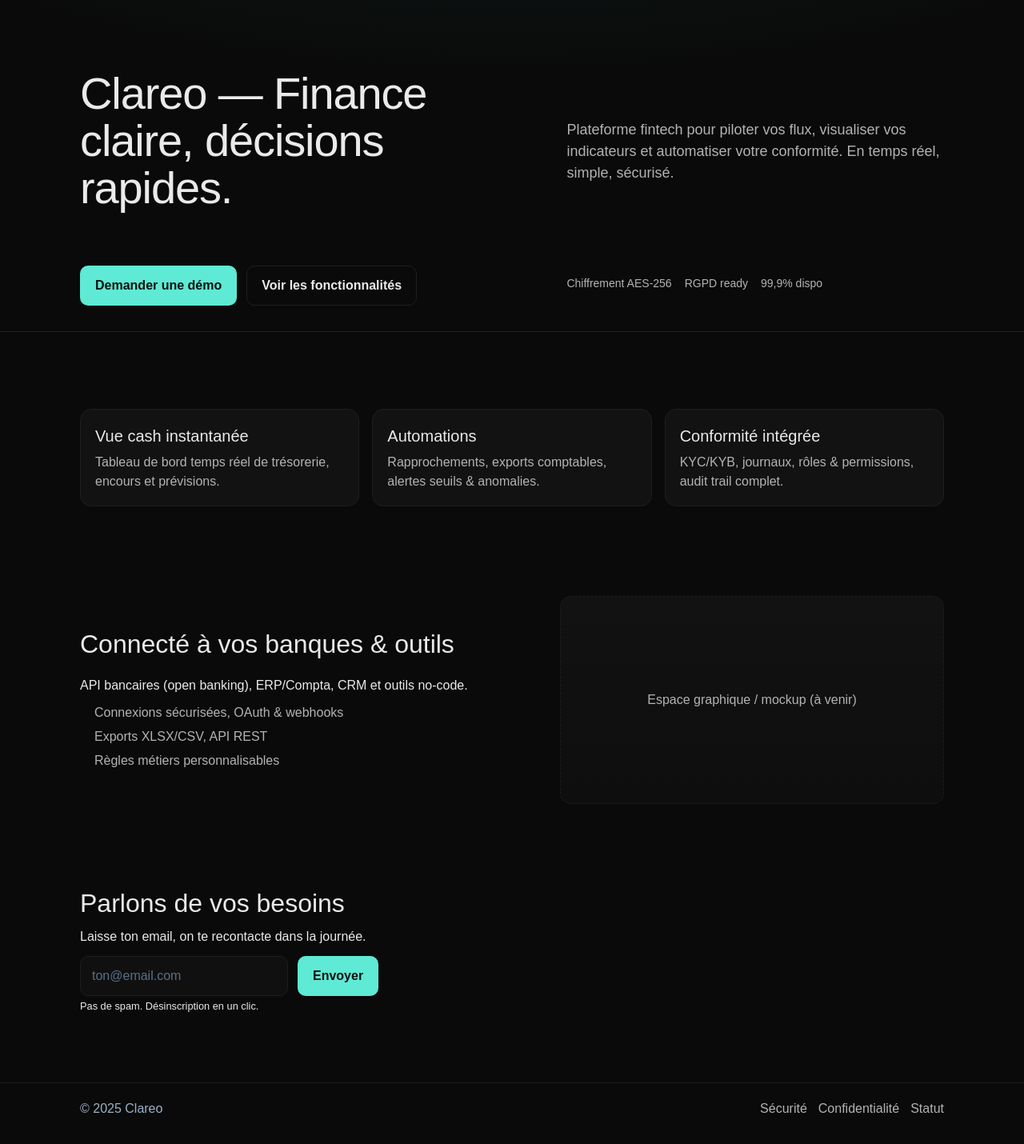
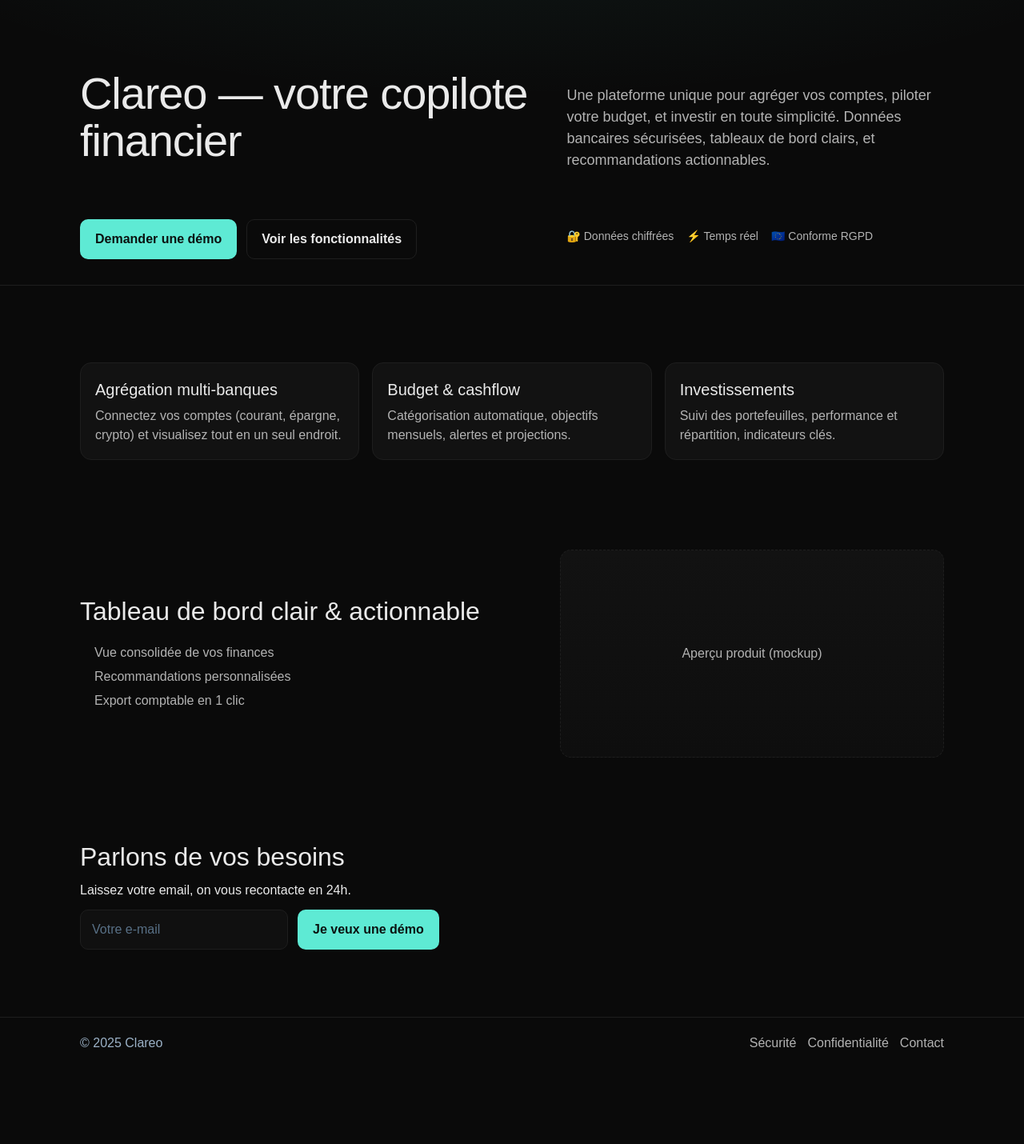
Before and after one commit to xxeloan/clareo, a Next.js app: page / in a window 1280 px wide. Shown: the whole page at 80% size. After the commit the page ends 1348 px from the top, so only its background shows below. Built offline with nearby package versions, Linux system fonts and the light colour scheme.

Commit message:
feat: landing Clareo prête

```diff
--- a/app/page.tsx
+++ b/app/page.tsx
@@ -5,77 +5,85 @@ export default function Home() {
       {/* HERO */}
       <section className="hero">
         <div className="container">
-          <h1>Clareo — Finance claire, décisions rapides.</h1>
+          <h1>Clareo — votre copilote financier</h1>
           <p>
-            Plateforme fintech pour piloter vos flux, visualiser vos indicateurs et
-            automatiser votre conformité. En temps réel, simple, sécurisé.
+            Une plateforme unique pour agréger vos comptes, piloter votre budget, et
+            investir en toute simplicité. Données bancaires sécurisées, tableaux de bord
+            clairs, et recommandations actionnables.
           </p>
+
           <div className="cta">
-            <a href="#contact" className="btn btn-primary">Demander une démo</a>
-            <a href="#features" className="btn btn-secondary">Voir les fonctionnalités</a>
+            <a className="btn btn-primary" href="#contact">Demander une démo</a>
+            <a className="btn btn-secondary" href="#features">Voir les fonctionnalités</a>
           </div>
+
           <div className="trust">
-            <span>Chiffrement AES-256</span>
-            <span>RGPD ready</span>
-            <span>99,9% dispo</span>
+            <span>🔐 Données chiffrées</span>
+            <span>⚡ Temps réel</span>
+            <span>🇪🇺 Conforme RGPD</span>
           </div>
         </div>
       </section>
 
-      {/* VALUE PROPS */}
+      {/* FEATURES */}
       <section id="features" className="features">
-        <div className="container grid">
+        <div className="container">
+          <div className="grid">
             <div className="card">
-            <h3>Vue cash instantanée</h3>
-            <p>Tableau de bord temps réel de trésorerie, encours et prévisions.</p>
+              <h3>Agrégation multi-banques</h3>
+              <p>Connectez vos comptes (courant, épargne, crypto) et visualisez tout en un seul endroit.</p>
             </div>
             <div className="card">
-            <h3>Automations</h3>
-            <p>Rapprochements, exports comptables, alertes seuils & anomalies.</p>
+              <h3>Budget & cashflow</h3>
+              <p>Catégorisation automatique, objectifs mensuels, alertes et projections.</p>
             </div>
               <div className="card">
-            <h3>Conformité intégrée</h3>
-            <p>KYC/KYB, journaux, rôles & permissions, audit trail complet.</p>
+              <h3>Investissements</h3>
+              <p>Suivi des portefeuilles, performance et répartition, indicateurs clés.</p>
+            </div>
           </div>
         </div>
       </section>
 
-      {/* SERVICES */}
+      {/* SERVICES / MOCKUP */}
       <section className="services">
-        <div className="container grid-2">
+        <div className="container">
+          <div className="grid-2">
             <div>
-            <h2>Connecté à vos banques & outils</h2>
-            <p>API bancaires (open banking), ERP/Compta, CRM et outils no-code.</p>
+              <h2>Tableau de bord clair & actionnable</h2>
               <ul className="list">
-              <li>Connexions sécurisées, OAuth & webhooks</li>
-              <li>Exports XLSX/CSV, API REST</li>
-              <li>Règles métiers personnalisables</li>
+                <li>Vue consolidée de vos finances</li>
+                <li>Recommandations personnalisées</li>
+                <li>Export comptable en 1 clic</li>
               </ul>
             </div>
-          <div className="panel mockup">Espace graphique / mockup (à venir)</div>
+            <div className="panel mockup">
+              Aperçu produit (mockup)
+            </div>
+          </div>
         </div>
       </section>
 
-      {/* CONTACT / DEMO */}
+      {/* CONTACT */}
       <section id="contact" className="contact">
         <div className="container">
           <h2>Parlons de vos besoins</h2>
-          <p>Laisse ton email, on te recontacte dans la journée.</p>
-          <form className="inline-form" onSubmit={(e) => e.preventDefault()}>
-            <input type="email" placeholder="ton@email.com" required />
-            <button type="submit" className="btn btn-primary">Envoyer</button>
+          <p>Laissez votre email, on vous recontacte en 24h.</p>
+          <form className="inline-form" action="https://formspree.io/f/mayvlbby" method="POST">
+            <input type="email" name="email" placeholder="Votre e-mail" required />
+            <button className="btn btn-primary" type="submit">Je veux une démo</button>
           </form>
-          <small>Pas de spam. Désinscription en un clic.</small>
         </div>
       </section>
 
+      {/* FOOTER */}
       <footer className="footer">
         <div className="container footer-grid">
-          <span>© {new Date().getFullYear()} Clareo</span>
+          <div>© {new Date().getFullYear()} Clareo</div>
           <nav className="footer-nav">
             <a href="#">Sécurité</a>
             <a href="#">Confidentialité</a>
-            <a href="#">Statut</a>
+            <a href="#">Contact</a>
           </nav>
         </div>
       </footer>
```
Lines whose indentation alone changed are shown as unchanged.
